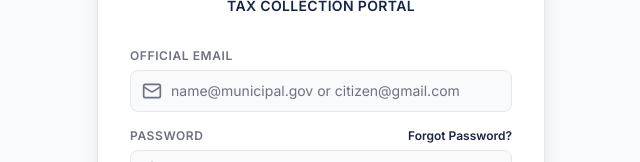
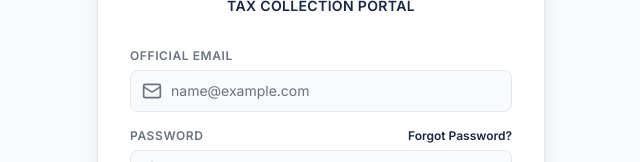
Before and after one commit to Kushal1088/taxcollection, a React (Vite) app: page /login in a window 1280 px wide. Shown: the part 271-433 px from the top of the page, without its empty margins (319-959 px from the left). Built offline with nearby package versions, Linux system fonts and the light colour scheme; no server answers.

Commit message:
style: simplify and clean official email placeholder in login forms

```diff
--- a/src/pages/Login.jsx
+++ b/src/pages/Login.jsx
@@ -75,7 +75,7 @@ const Login = () => {
                   value={email}
                   onChange={(e) => setEmail(e.target.value)}
                   className="block w-full rounded-lg border border-input bg-background py-2.5 pl-10 pr-3 text-sm placeholder-muted-foreground focus:border-primary focus:ring-1 focus:ring-primary outline-none transition-colors"
-                  placeholder="name@municipal.gov or citizen@gmail.com"
+                  placeholder="name@example.com"
                 />
               </div>
             </div>
```
Also changed, not shown: 1 other file (tests, documents, lock files or other folders).
